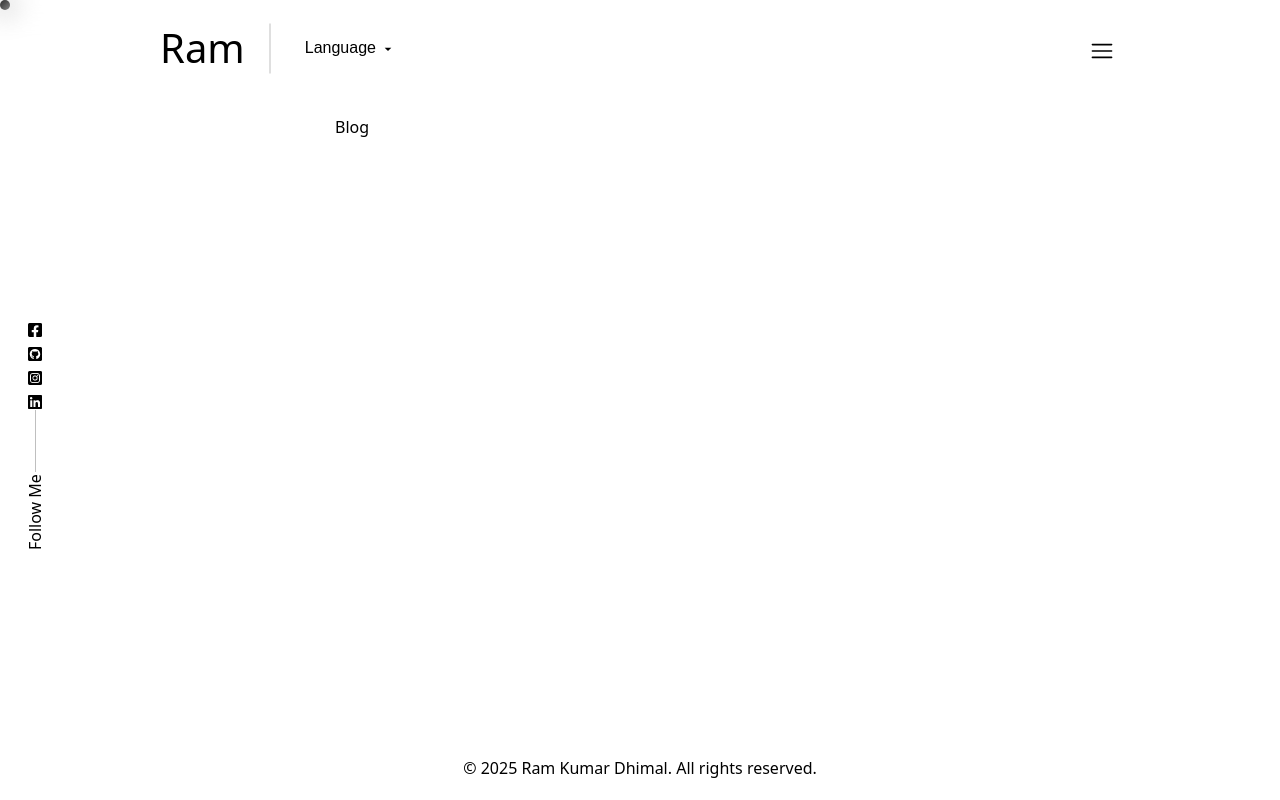
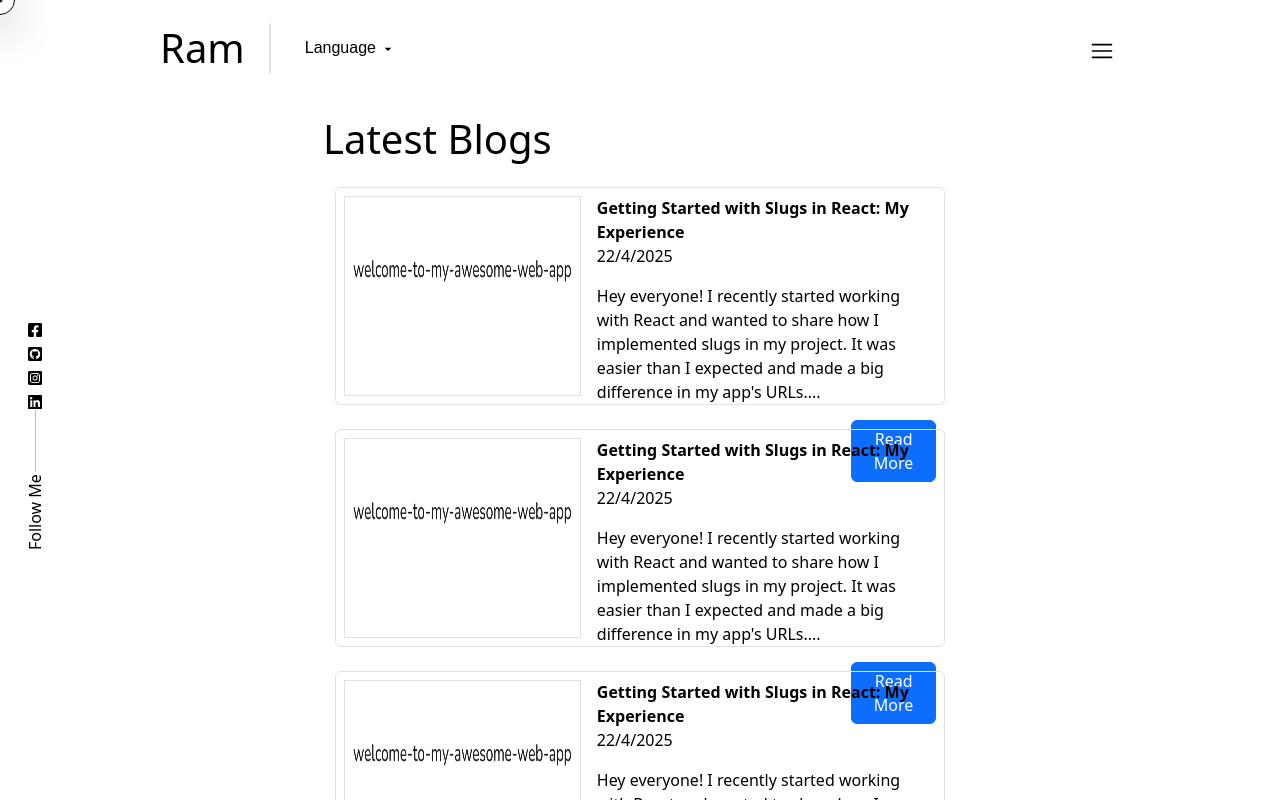
Before and after one commit to Ram-cpu-coder/Portfolio_React, a React (Vite) app: page /blog in a window 1280 px wide. Shown: the top 800 px of the page. Built offline with nearby package versions, Linux system fonts and the light colour scheme.

Commit message:
blog page

```diff
--- a/src/App.css
+++ b/src/App.css
@@ -6,7 +6,6 @@ body{
   margin: 0;
   padding: 0;
   overflow-x: hidden;
-  cursor: none;
   background: white;
   color: black;
 }
@@ -129,7 +128,7 @@ margin-top: 10px;
 
 
 .menu-animation{
-  animation: slideIn 0.6s ease-in-out;
+  animation: slideIn 0.5s ease-in-out;
 }
 @keyframes slideIn {
   0%{
@@ -150,6 +149,16 @@ margin-top: 10px;
   height: 300px;
   object-position: top;
   object-fit: cover;
+}
+.container{
+  perspective: 600px;
+}
+.projectCard:hover{
+/* scale: 1.03; */
+transform: scale3d(1.02, 1.02, 1);
+transform-origin: center;
+transform-style: preserve-3d;
+transition: transform 0.3s ease;
 }
 
 /* ------------------------project----------------------- */
--- /dev/null
+++ b/src/assets/blogs.js
@@ -0,0 +1,36 @@
+export const blog = [
+    {
+        title: "Getting Started with Slugs in React: My Experience",
+        description: "Hey everyone! I recently started working with React and wanted to share how I implemented slugs in my project. It was easier than I expected and made a big difference in my app's URLs.",
+        img: "/Blog2.png",
+        link: "https://dev.to/ramcpucoder/getting-started-with-slugs-in-react-my-experience-8o8",
+        date: "22/4/2025"
+    },
+    {
+        title: "Getting Started with Slugs in React: My Experience",
+        description: "Hey everyone! I recently started working with React and wanted to share how I implemented slugs in my project. It was easier than I expected and made a big difference in my app's URLs.",
+        img: "/Blog2.png",
+        link: "https://dev.to/ramcpucoder/getting-started-with-slugs-in-react-my-experience-8o8",
+        date: "22/4/2025"
+    }, {
+        title: "Getting Started with Slugs in React: My Experience",
+        description: "Hey everyone! I recently started working with React and wanted to share how I implemented slugs in my project. It was easier than I expected and made a big difference in my app's URLs.",
+        img: "/Blog2.png",
+        link: "https://dev.to/ramcpucoder/getting-started-with-slugs-in-react-my-experience-8o8",
+        date: "22/4/2025"
+    }
+    , {
+        title: "Getting Started with Slugs in React: My Experience",
+        description: "Hey everyone! I recently started working with React and wanted to share how I implemented slugs in my project. It was easier than I expected and made a big difference in my app's URLs.",
+        img: "/Blog2.png",
+        link: "https://dev.to/ramcpucoder/getting-started-with-slugs-in-react-my-experience-8o8",
+        date: "22/4/2025"
+    }, {
+        title: "Getting Started with Slugs in React: My Experience",
+        description: "Hey everyone! I recently started working with React and wanted to share how I implemented slugs in my project. It was easier than I expected and made a big difference in my app's URLs.",
+        img: "/Blog2.png",
+        link: "https://dev.to/ramcpucoder/getting-started-with-slugs-in-react-my-experience-8o8",
+        date: "22/4/2025"
+    }
+
+]
--- a/src/components/Menu.jsx
+++ b/src/components/Menu.jsx
@@ -1,4 +1,5 @@
-import React from "react";
+import gsap from "gsap";
+import React, { useEffect, useRef } from "react";
 import { IoMdClose } from "react-icons/io";
 import { Link } from "react-router-dom";
 
@@ -13,6 +14,22 @@ const Menu = ({ setNavMenu, navMenu }) => {
     { name: "About Me", link: "/about" },
     { name: "Contact Me", link: "/contact" },
   ];
+  const closeButtonRef = useRef(null);
+  useEffect(() => {
+    if (closeButtonRef.current) {
+      gsap.fromTo(
+        closeButtonRef.current,
+        { x: 200, opacity: 0 },
+        {
+          x: 0,
+          opacity: 1,
+          delay: 0.5,
+          duration: 0.8,
+          ease: "power3.out",
+        }
+      );
+    }
+  }, []);
   return (
     <div
       className="menu-animation d-flex justify-content-center align-items-center position-relative"
@@ -22,6 +39,7 @@ const Menu = ({ setNavMenu, navMenu }) => {
         className="position-absolute fs-1 border-0 bg-transparent"
         style={{ top: "20%", right: "20%" }}
         onClick={handleOnClose}
+        ref={closeButtonRef}
       >
         <IoMdClose className="text-black" />
       </button>
--- a/src/components/Navbar.jsx
+++ b/src/components/Navbar.jsx
@@ -8,7 +8,7 @@ const Navbar = ({ navMenu, setNavMenu }) => {
   return (
     <div
       className="d-flex justify-content-center glassmophorism position-sticky"
-      style={{ top: 0, width: "100vw", zIndex: "9999999" }}
+      style={{ top: 0, width: "100vw", zIndex: "2" }}
     >
       <div
         className="d-flex justify-content-between align-items-center navbar-width pb-1"
--- a/src/components/SideBar.jsx
+++ b/src/components/SideBar.jsx
@@ -1,10 +1,26 @@
-import React from "react";
+import React, { useEffect, useRef } from "react";
 import { Link } from "react-router-dom";
 import { link } from "../assets/socialMediaLinks";
+import gsap from "gsap";
 
 const SideBar = () => {
+  const sideRef = useRef(null);
+
+  useEffect(() => {
+    gsap.fromTo(
+      sideRef.current,
+      { y: 200, opacity: 0 },
+      {
+        y: 0,
+        opacity: 1,
+        delay: 0.4,
+        duration: 0.8,
+        ease: "power3.out",
+      }
+    );
+  }, []);
   return (
-    <div className="vertical-sideBar">
+    <div className="vertical-sideBar" ref={sideRef}>
       <span>Follow Me</span>
       <hr className="w-25" />
       {/* icons */}
--- /dev/null
+++ b/src/components/card/BlogCard.jsx
@@ -0,0 +1,55 @@
+import gsap from "gsap";
+import React, { useEffect, useRef } from "react";
+import { Button } from "react-bootstrap";
+
+const BlogCard = ({ item, index }) => {
+  const { title, description, img, link, date } = item;
+  const cardRef = useRef(null); // Create a ref
+
+  useEffect(() => {
+    if (cardRef.current) {
+      gsap.fromTo(
+        cardRef.current,
+        { y: 200, opacity: 0 },
+        {
+          y: 0,
+          opacity: 1,
+          delay: index * 0.3,
+          duration: 0.8,
+          ease: "power3.out",
+        }
+      );
+    }
+  }, []); // Run
+  return (
+    <div className="w-100 container" ref={cardRef}>
+      <div
+        className={`d-flex justify-content-between projectCard align-items-center border p-2 rounded gap-2 flex-column flex-sm-row`}
+      >
+        <img
+          className="border col-6"
+          src={img}
+          alt={title}
+          style={{ height: "200px", width: "40%" }}
+        />
+        <div
+          className="d-flex flex-column col-6 px-2"
+          style={{ height: "200px", width: "60%" }}
+        >
+          <strong>{title}</strong>
+          <p>{date}</p>
+          <p>{description.slice(0, 200)}...</p>
+          <div className="d-flex col-12 justify-content-end">
+            <Button className="col-3">
+              <a href={link} className="text-decoration-none text-white">
+                Read More
+              </a>
+            </Button>
+          </div>
+        </div>
+      </div>
+    </div>
+  );
+};
+
+export default BlogCard;
--- a/src/components/ProjectCard.jsx
+++ b/src/components/card/ProjectCard.jsx
@@ -3,9 +3,9 @@ import React from "react";
 const ProjectCard = ({ item, index }) => {
   const even = index % 2;
   return (
-    <div className="w-100">
+    <div className="w-100 container">
       <div
-        className={`d-flex justify-content-center align-items-center row border p-2 rounded ${
+        className={`d-flex justify-content-center align-items-center projectCard row border p-2 rounded ${
           even ? "flex-sm-row-reverse flex-column" : "flex-sm-row flex-column"
         }`}
       >
--- a/src/main.jsx
+++ b/src/main.jsx
@@ -17,10 +17,17 @@ function GlobalCursor() {
     // running the function continuously to update the cursor position
     const updateCursor = () => {
       gsap.to(pointer, {
-        x: mouseX,
-        y: mouseY,
+        x: mouseX - 15 + "px",
+        y: mouseY - 15 + "px",
         duration: 0,
-        ease: "power2.out",
+        delay: 0.4,
+        // ease: "power2.out",
+      });
+      gsap.to(pointer1, {
+        x: mouseX - 2.5 + "px",
+        y: mouseY - 2.5 + "px",
+        duration: 0,
+        delay: 0.1,
       });
 
       // Request the next animation frame
@@ -45,18 +52,35 @@ function GlobalCursor() {
   }, []);
 
   return (
+    <>
       <div
         id="cursor"
         style={{
           zIndex: 99999,
-        height: "10px",
-        width: "10px",
+          height: "30px",
+          width: "30px",
           borderRadius: "50%",
+          border: "1px solid black",
+          background: "transparent",
+          position: "fixed",
+          pointerEvents: "none",
+          boxShadow: "1px 15px 40px -8px rgba(0,0,0,1)",
+        }}
+      ></div>
+      <span
+        id="cursor1"
+        style={{
+          height: "5px",
+          width: "5px",
+          zIndex: 999991,
+          borderRadius: "50%",
+          border: "1px solid black",
           background: "black",
           position: "fixed",
           pointerEvents: "none",
         }}
-    ></div>
+      ></span>
+    </>
   );
 }
 
--- a/src/pages/About.jsx
+++ b/src/pages/About.jsx
@@ -5,7 +5,7 @@ const About = () => {
     <div className="d-flex justify-content-center align-items-center flex-column">
       <div className="aboutBackground position-relative">
         <h1
-          className="position-absolute text-white"
+          className="position-absolute text-black"
           style={{ top: "30%", left: "10%" }}
         >
           About Me
--- a/src/pages/Blog.jsx
+++ b/src/pages/Blog.jsx
@@ -1,7 +1,18 @@
 import React from "react";
+import { blog } from "../assets/blogs";
+import BlogCard from "../components/card/BlogCard";
 
 const Blog = () => {
-  return <div>Blog</div>;
+  return (
+    <div className="w-100 ">
+      <h1 className="row pb-3">Latest Blogs</h1>
+      <div className="row d-flex flex-column gap-4">
+        {blog.map((item, index) => {
+          return <BlogCard item={item} key={index} index={index} />;
+        })}
+      </div>
+    </div>
+  );
 };
 
 export default Blog;
--- a/src/pages/Project.jsx
+++ b/src/pages/Project.jsx
@@ -1,11 +1,11 @@
 import React from "react";
-import ProjectCard from "../components/ProjectCard";
 import { projectsList } from "../assets/projects";
+import ProjectCard from "../components/card/ProjectCard";
 
 const Project = () => {
   return (
     <div className="w-100 ">
-      <h1 className="row">Projects</h1>
+      <h1 className="row pb-3">Projects</h1>
       <div className="d-flex flex-column gap-4">
         {projectsList.map((item, index) => {
           return <ProjectCard item={item} key={index} index={index} />;
```
Also changed, not shown: src/pages/HeroPage.jsx (+43 -13 lines), public/Blog1.png (added), public/Blog2.png (added). Lines whose indentation alone changed are shown as unchanged.
